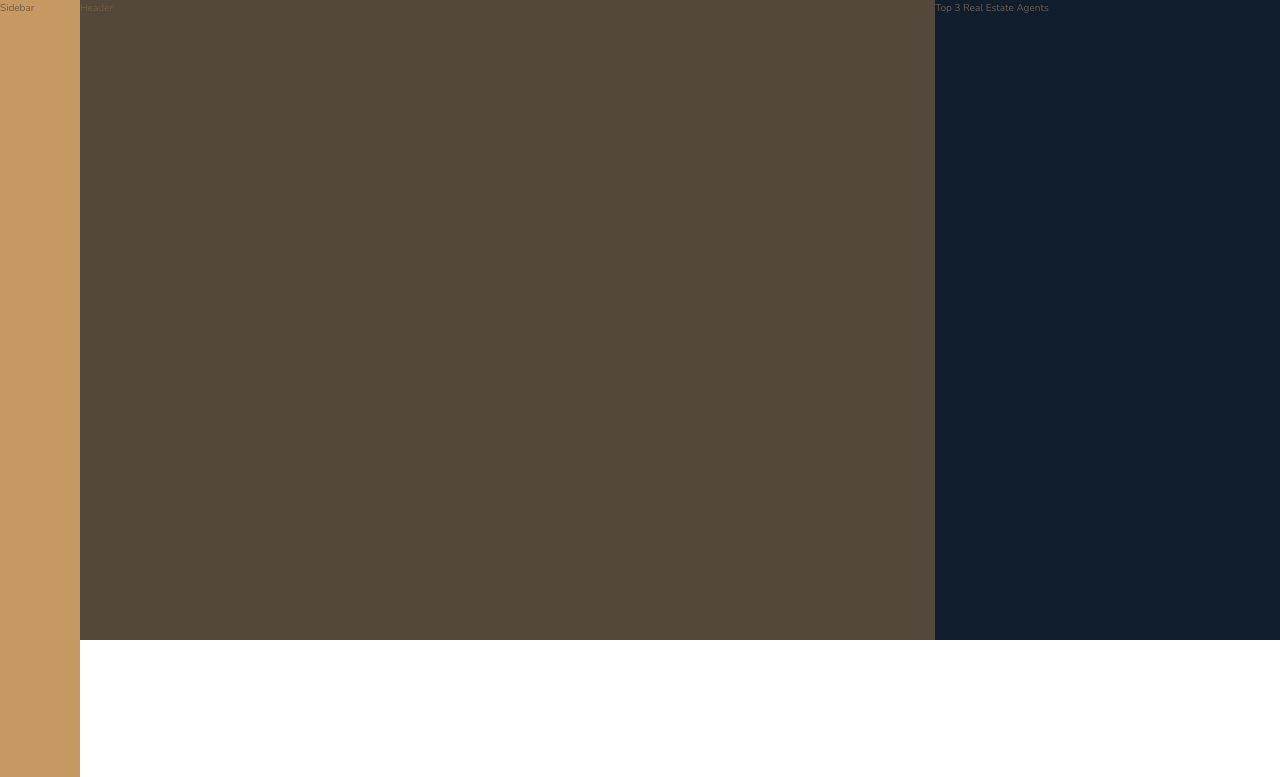
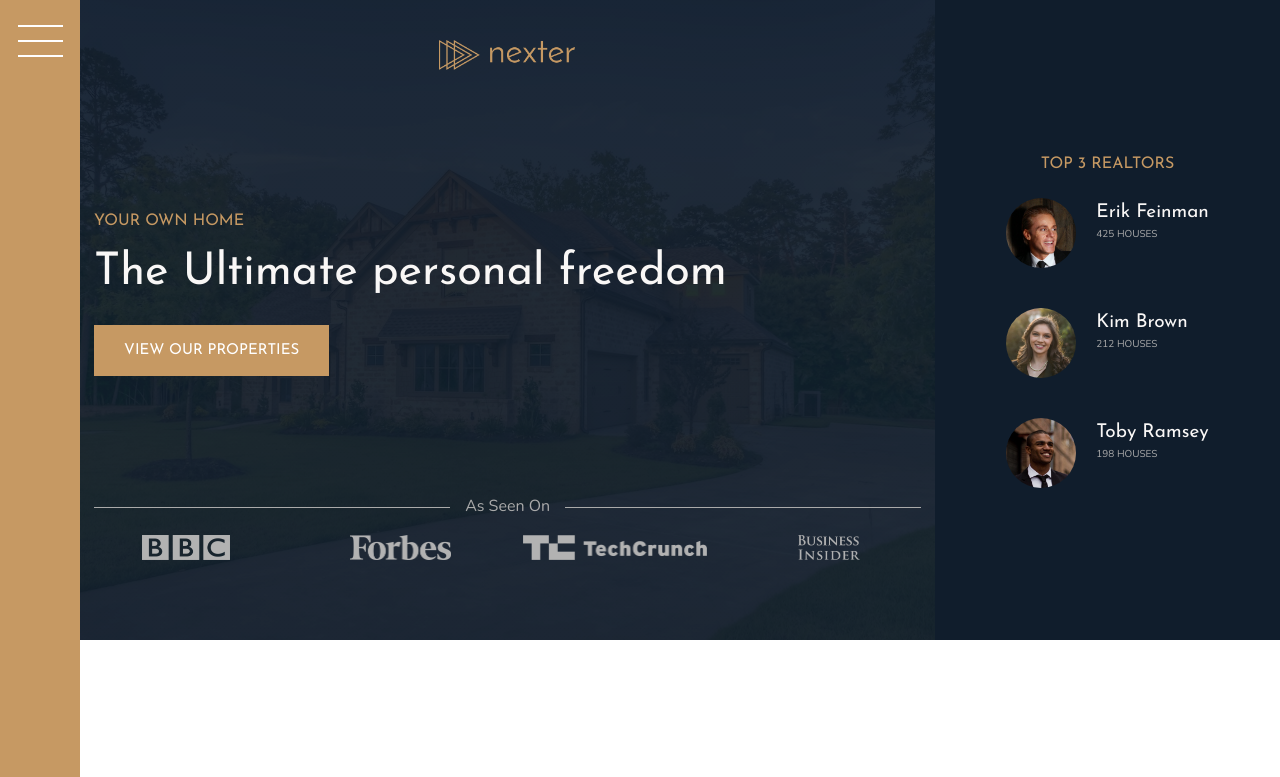
Before and after one commit to kclute627/Realestate-site, a website: page index.html in a window 1280 px wide. Shown: the top 777 px of the page. Drawn offline with nearby package versions, Linux system fonts and the light colour scheme.

Commit message:
new commit

```diff
--- a/index.html
+++ b/index.html
@@ -13,13 +13,44 @@
     </head>
     <body class="container">
         <div class="sidebar">
-            Sidebar
+            <button class="nav-btn">
+            </button>
         </div>
         <header class="header">
-            Header
+            <img src="img/logo.png" alt="" class="header__logo">
+            <h3 class="heading-3">Your Own Home </h3>
+            <h1 class="heading--1">The Ultimate personal freedom </h1>
+            <button class="btn header__btn">View our Properties</button>
+            <div class="header__seenon-text"> As Seen On</div>
+            <div class="header__seenon-logos">
+                <img src="img/logo-bbc.png" alt="" >
+                <img src="img/logo-forbes.png" alt="" >
+                <img src="img/logo-techcrunch.png" alt="">
+                <img src="img/logo-bi.png" alt="" >
+
+            </div>
+
+
         </header>
         <div class="realtors">
-            Top 3 Real Estate Agents
+            <h3 class="heading-3">Top 3 Realtors</h3>
+            <div class="realtors__list">
+                <img src="img/realtor-1.jpeg" alt="Profile pic" class="realtors__img">
+                <div class="realtors__detials">
+                    <h4 class="heading--4 heading--4--light">Erik Feinman</h4>
+                    <p class="realtors__sold">425 houses</p>
+                </div>
+                <img src="img/realtor-2.jpeg" alt="Profile pic" class="realtors__img">
+                <div class="realtors__detials">
+                    <h4 class="heading--4 heading--4--light">Kim Brown</h4>
+                    <p class="realtors__sold">212 houses</p>
+                </div>
+                <img src="img/realtor-3.jpeg" alt="Profile pic" class="realtors__img">
+                <div class="realtors__detials">
+                    <h4 class="heading--4 heading--4--light">Toby Ramsey</h4>
+                    <p class="realtors__sold">198 houses</p>
+                </div>
+            </div>
         </div>
 
         <section class="features">
--- a/sass/_header.scss
+++ b/sass/_header.scss
@@ -1,4 +1,66 @@
 .header{
     background-color: $color-grey-dark-1;
     grid-column: full-start / col-end 6;
+    background-image: linear-gradient(rgba($color-secondary, .93), rgba($color-secondary, .93 )),  url(../img/hero.jpeg);
+    background-size: cover;
+    background-position: center;
+    padding: 8rem;
+    padding-top: 4rem;
+
+    display: grid;
+    grid-template-rows: 1fr min-content 6rem 1fr;
+    grid-template-columns: max-content;
+    grid-gap: 1.5rem;
+    justify-content: center;
+
+
+    &__logo{
+        height: 3rem;
+        justify-self: center;
+
+    }
+    &__seenon-text {
+
+        display: grid;
+        grid-template-columns: 1fr max-content 1fr;
+        grid-column-gap: 1.5rem;
+
+        font-size: 1.6rem;
+        color: $color-grey-light-2;
+        align-items: center;
+
+
+        &::before,
+        &::after{
+            content: '';
+            height: 1px;
+            display: block;
+            background-color: currentColor;
+
+        }
+
+    }
+    &__seenon-logos{
+
+        display: grid;
+        grid-template-columns: repeat(4, 1fr);
+        grid-column-gap: 3rem;
+
+        justify-items: center;
+
+
+        img {
+            height: 2.5rem;
+            filter: brightness(70%);
+
+        }
+
+
+
+    }
+
+    &__btn{
+        align-self: start;
+        justify-self: start;
+    }
 }
--- a/sass/_realtors.scss
+++ b/sass/_realtors.scss
@@ -1,5 +1,40 @@
 .realtors{
     background-color: $color-secondary;
     grid-column: col-start 7 / full-end;
+    padding: 3rem;
+    display: grid;
+    align-content: center;
+    justify-content: center;
+    grid-row-gap: 2rem;
+    justify-items: center;
+
+
+
+
+
+    &__list{
+        display: grid;
+        grid-template-columns: min-content max-content;
+        grid-column-gap: 2rem;
+        grid-row-gap: 5vh;
+
+
+
+
+    }
+    &__img{
+        width: 7rem;
+        border-radius: 50%;
+        display: block;
+
+    }
+    &__sold{
+        text-transform: uppercase;
+        color: $color-grey-light-2;
+        margin-top: -2px;
+
+
+    }
+
 
 }
--- a/sass/_sidebar.scss
+++ b/sass/_sidebar.scss
@@ -2,4 +2,37 @@
     background-color: $color-primary;
     grid-column: sidebar-start / sidebar-end;
     grid-row: 1 / -1 ;
+
+    display: flex;
+    justify-content: center;
 }
+
+.nav-btn{
+    border: none;
+    border-radius: 0;
+
+
+    background-color: #fff;
+    height: 2px;
+    width: 4.5rem;
+    margin-top: 4rem;
+
+
+    &::before,
+    &::after{
+    content: '';
+    background-color: #fff;
+    height: 2px;
+    width: 4.5rem;
+    display: block;
+
+
+    }
+
+    &::before{
+        transform: translateY(-1.5rem);
+    }
+    &::after{
+        transform: translateY(1.3rem);
+    }
+}
--- a/sass/_typography.scss
+++ b/sass/_typography.scss
@@ -8,6 +8,9 @@
 
 .heading--1 {
     @extend %heading;
+    font-size: 4.5rem;
+    color: $color-grey-light-1;
+    line-height: 1;
 
 }
 .heading-2 {
```
Also changed, not shown: css/style.css.
